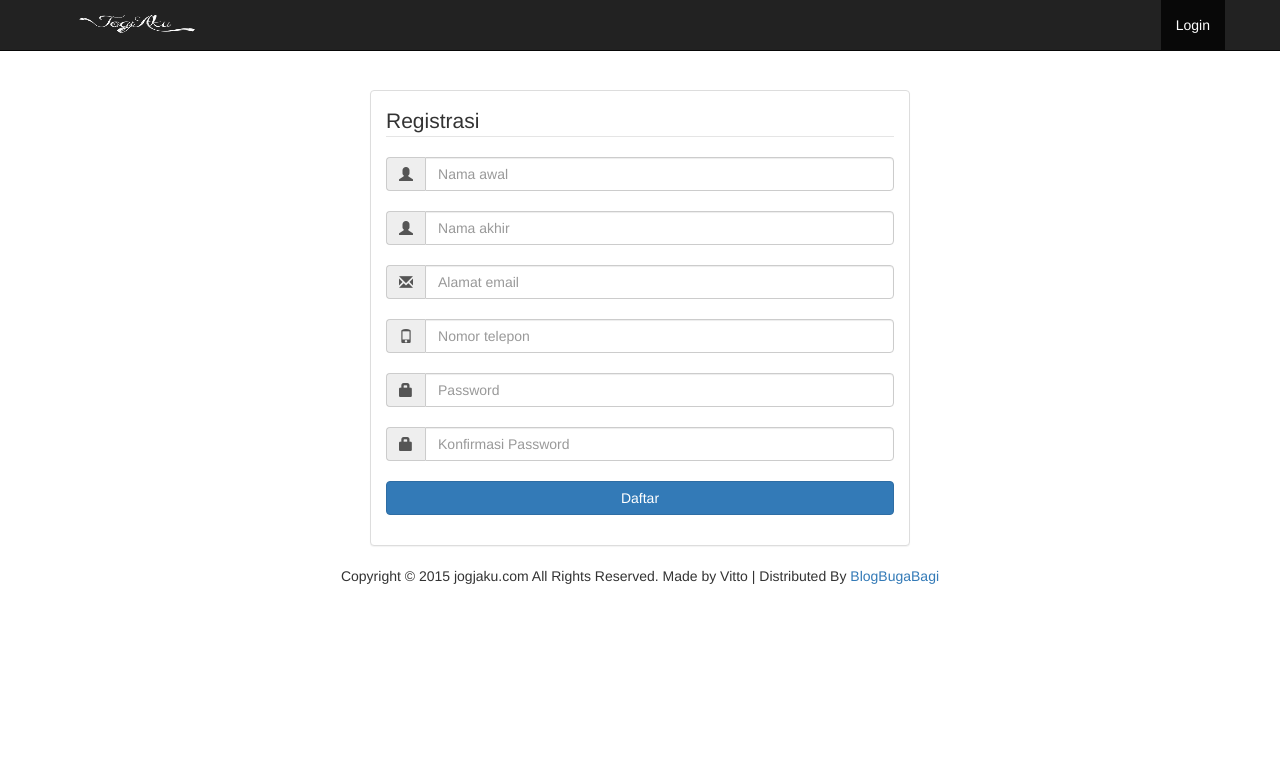
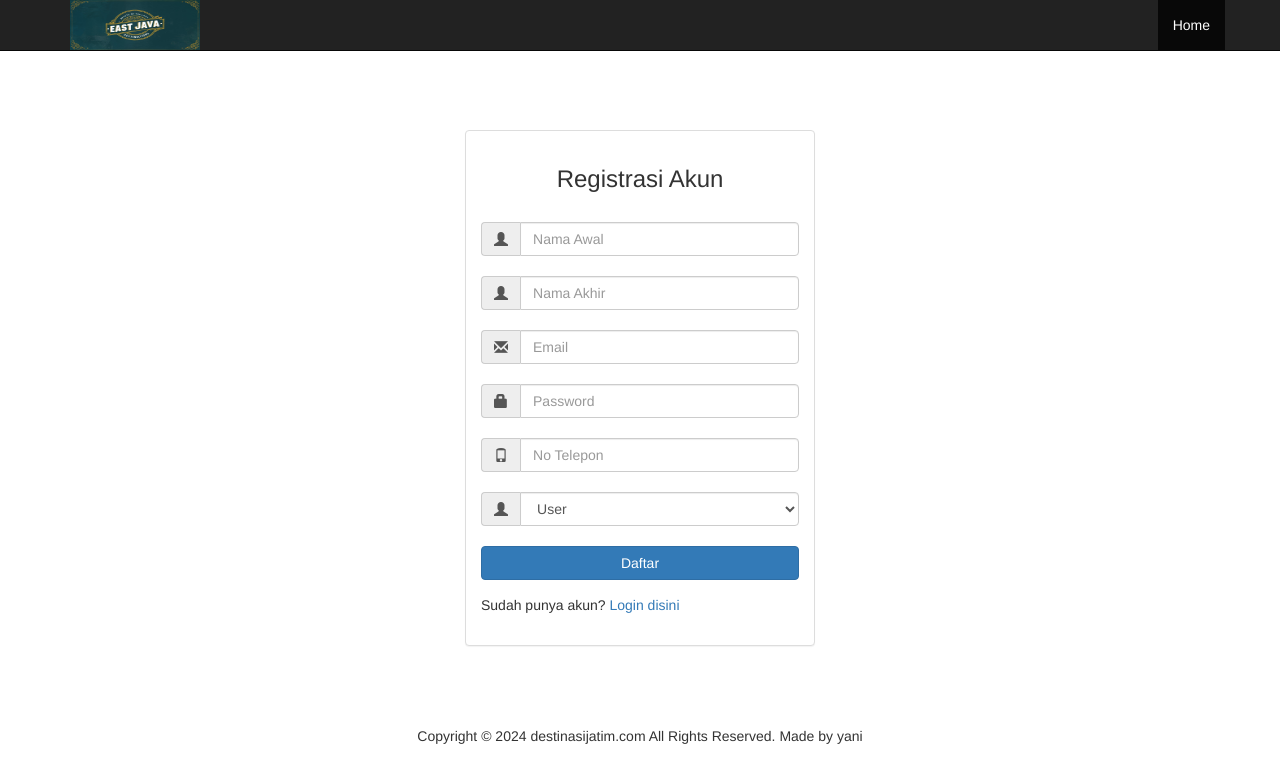
Before and after one commit to mulyani07/UAS-PEMWEB, a PHP site: page /registrasi.php in a window 1280 px wide. Shown: the top 783 px of the page. Run offline with PHP 8.4, Linux system fonts and the light colour scheme; some libraries are stand-ins or nearby versions.

Commit message:
Update registrasi.php

```diff
--- a/destinasijatim/registrasi.php
+++ b/destinasijatim/registrasi.php
@@ -1,7 +1,7 @@
 <?php
 session_start();
-$sesiData = !empty($_SESSION['sesiData'])?$_SESSION['sesiData']:'';
-if(!empty($sesiData['status']['msg'])){
+$sesiData = !empty($_SESSION['sesiData']) ? $_SESSION['sesiData'] : '';
+if (!empty($sesiData['status']['msg'])) {
     $statusPsn = $sesiData['status']['msg'];
     $jenisStatusPsn = $sesiData['status']['type'];
     unset($_SESSION['sesiData']['status']);
@@ -9,137 +9,95 @@ if(!empty($sesiData['status']['msg'])){
 ?>
 <!DOCTYPE html>
 <html lang="en">
-
 <head>
-
-    <meta charset="utf-8">
-    <meta http-equiv="X-UA-Compatible" content="IE=edge">
-    <meta name="viewport" content="width=device-width, initial-scale=1">
-    <meta name="description" content="">
-    <meta name="author" content="">
-
-    <title>Registrasi - JOGJAKU</title>
-
-    <!-- Bootstrap Core CSS -->
+    <meta charset="UTF-8">
+    <title>Registrasi - DESTINASI JATIM</title>
     <link href="css/bootstrap.min.css" rel="stylesheet">
-
-    <!-- Custom CSS -->
     <link href="css/modern-business.css" rel="stylesheet">
-
-    <!-- Custom Fonts -->
     <link href="font-awesome/css/font-awesome.min.css" rel="stylesheet" type="text/css">
-    <link rel="shortcut icon" href="images/jogjakublack.png">
-
-    <!-- HTML5 Shim and Respond.js IE8 support of HTML5 elements and media queries -->
-    <!-- WARNING: Respond.js doesn't work if you view the page via file:// -->
-    <!--[if lt IE 9]>
-        <script src="https://oss.maxcdn.com/libs/html5shiv/3.7.0/html5shiv.js"></script>
-        <script src="https://oss.maxcdn.com/libs/respond.js/1.4.2/respond.min.js"></script>
-    <![endif]-->
-
+    <link rel="shortcut icon" href="images/destinasijatim.jpg">
 </head>
-
 <body>
-
-    <!-- Navigation -->
     <nav class="navbar navbar-inverse navbar-fixed-top" role="navigation">
         <div class="container">
-            <!-- Brand and toggle get grouped for better mobile display -->
             <div class="navbar-header">
-                <button type="button" class="navbar-toggle" data-toggle="collapse" data-target="#bs-example-navbar-collapse-1">
-                    <span class="sr-only">Toggle navigation</span>
-                    <span class="icon-bar"></span>
-                    <span class="icon-bar"></span>
-                    <span class="icon-bar"></span>
-                </button>
-                <a  href="index.php"><img src="images/jogjaku.png" style="width:130px; height: 50px"></a>
+                <a href="index.php"><img src="images/destinasijatim.jpg" style="width:130px; height: 50px"></a>
             </div>
-             <!-- Collect the nav links, forms, and other content for toggling -->
             <div class="collapse navbar-collapse" id="bs-example-navbar-collapse-1">
                 <ul class="nav navbar-nav navbar-right">
-                    <li class="active">
-                        <a href="login.php">Login</a>
-                    </li>
+                    <?php if (!isset($_SESSION['is_login'])) { ?>
+                    <li class="active"><a href="index.php">Home</a></li>
+                    <?php } else { ?>
+                    <li><a href="akunuser.php?logoutSubmit=1" class="logout">Logout</a></li>
+                    <?php } ?>
                 </ul>
             </div>
-            <!-- /.navbar-collapse -->
         </div>
-        <!-- /.container -->
     </nav>
-
-    <!-- Page Content -->
-    <div class="container">
-
-        </br>
-        </br>
-        </br>
-
-        <div class="container, justify" style="margin-top: 30px;">
-        <?php echo !empty($statusPsn)?'<p class="'.$jenisStatusPsn.'">'.$statusPsn.'</p>':''; ?>
-            <div class="col-md-6 col-sm-offset-3">
+    <br><br><br><br><br>
+    <div class="container" style="margin-top: 30px;">
+        <div class="col-sm-4 col-sm-offset-4">
             <div class="panel panel-default">
                 <div class="panel-body">
-                        <form id="login-form" method="post" action="akunuser.php" role="form">
-                        <legend>Registrasi</legend>
+                    <h3><center>Registrasi Akun</h3><br>
+                    <?php echo !empty($statusPsn) ? '<p class="' . $jenisStatusPsn . '">' . $statusPsn . '</p>' : ''; ?>
+                    <div class="regisForm">
+                        <form id="register-form" action="registrasi_proses.php" method="post" role="form">
                             <div class="input-group">
                                 <span class="input-group-addon"><i class="glyphicon glyphicon-user"></i></span>
-                            <input type="text" name="nama_awal" placeholder="Nama awal" required class="form-control" />
+                                <input type="text" name="nama_awal" placeholder="Nama Awal" required class="form-control" />
                             </div>
-                        </br>
+                            <br>
                             <div class="input-group">
                                 <span class="input-group-addon"><i class="glyphicon glyphicon-user"></i></span>
-                            <input type="text" name="nama_akhir" placeholder="Nama akhir" required class="form-control" />
+                                <input type="text" name="nama_akhir" placeholder="Nama Akhir" required class="form-control" />
                             </div>
-                        </br>
+                            <br>
                             <div class="input-group">
                                 <span class="input-group-addon"><i class="glyphicon glyphicon-envelope"></i></span>
-                            <input type="text" name="email" placeholder="Alamat email" required class="form-control" />
+                                <input type="email" name="email" placeholder="Email" required class="form-control" />
                             </div>
-                        </br>
-                        <div class="input-group">
-                            <span class="input-group-addon"><i class="glyphicon glyphicon-phone"></i></span>
-                            <input type="text" name="telp" placeholder="Nomor telepon" required class="form-control" />
-                        </div>
-                        </br>
+                            <br>
                             <div class="input-group">
                                 <span class="input-group-addon"><i class="glyphicon glyphicon-lock"></i></span>
                                 <input type="password" name="password" placeholder="Password" required class="form-control" />
                             </div>
-                        </br>
+                            <br>
                             <div class="input-group">
-                            <span class="input-group-addon"><i class="glyphicon glyphicon-lock"></i></span>
-                            <input type="password" name="confirm_password" placeholder="Konfirmasi Password" required class="form-control" />
+                                <span class="input-group-addon"><i class="glyphicon glyphicon-phone"></i></span>
+                                <input type="text" name="telp" placeholder="No Telepon" required class="form-control" />
                             </div>
-                        </br>
+                            <br>
+                            <div class="input-group">
+                                <span class="input-group-addon"><i class="glyphicon glyphicon-user"></i></span>
+                                <select name="role" class="form-control">
+                                    <option value="user_biasa">User</option>
+                                    <option value="admin">Admin</option>
+                                </select>
+                            </div>
+                            <br>
                             <div class="form-group">
-                            <input type="submit" name="daftarSubmit" value="Daftar" class="btn btn-primary btn-block" />
+                                <input type="submit" name="registerSubmit" value="Daftar" class="btn btn-primary btn-block">
                             </div>
                         </form>
+                    </div>
+                    <div class="form-group">
+                        <div class="center" style="padding: 0;">Sudah punya akun? <a href="login.php">Login disini</a></div>
+                        <div class="col-sm-6 text-right brand" style="padding: 0;"></div>
                     </div>
                 </div>
             </div>
         </div>
-
-
-
-        <!-- Footer -->
+    </div>
     <footer>
         <div class="row">
             <div class="col-lg-12">
-                    <p align="center">Copyright © 2015 jogjaku.com All Rights Reserved. Made by Vitto | Distributed By <a href="https://blogbugabagi.blogspot.com" target="_blank" rel="noopener noreferrer">BlogBugaBagi</a></p>
+                <br><br><br>
+                <p align="center">Copyright © 2024 destinasijatim.com All Rights Reserved. Made by yani</p>
             </div>
         </div>
     </footer>
-
-    </div>
-    <!-- /.container -->
-
-    <!-- jQuery -->
     <script src="js/jquery.js"></script>
-
-    <!-- Bootstrap Core JavaScript -->
     <script src="js/bootstrap.min.js"></script>
-
 </body>
-
 </html>
```
Lines whose indentation alone changed are shown as unchanged.
